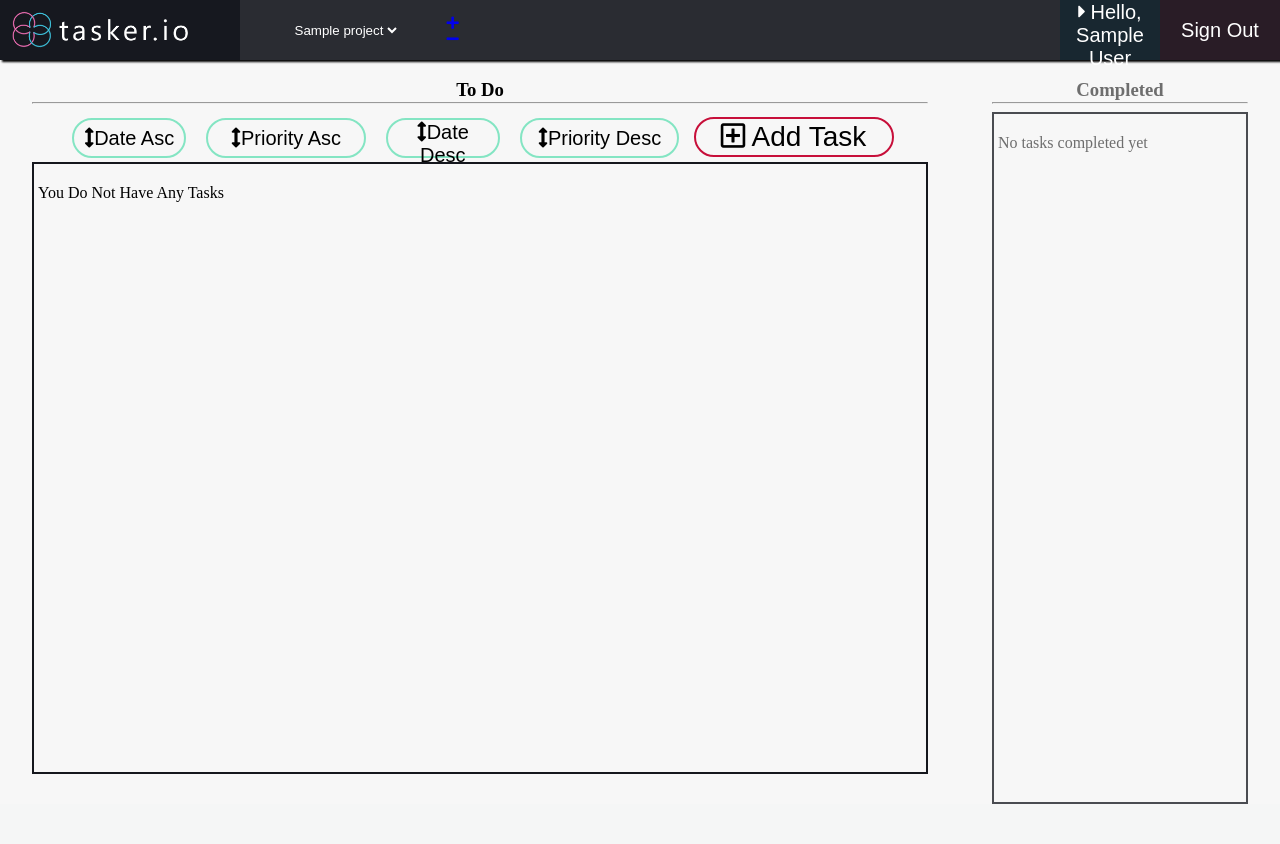
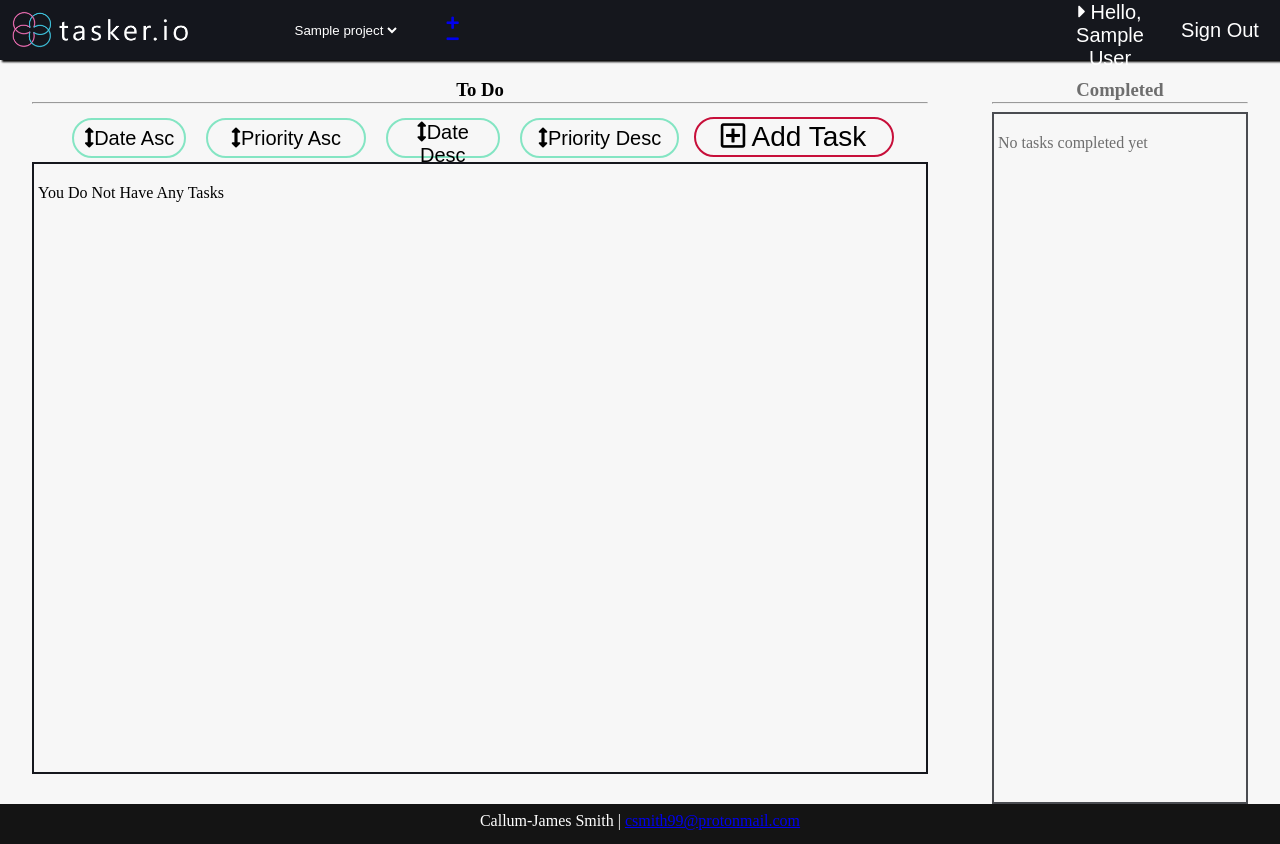
Before and after one commit to SilenceOfTheLambdas/tasker, a PHP site: page /landing.php?projects= in a window 1280 px wide. Before the commit the page ends 804 px from the top, so only its background shows below. Run offline with PHP 8.4, Linux system fonts and the light colour scheme; the visitor is signed in with stand-in values (Sample User, id 1); tables that the repository leaves empty or names only in its code hold one stand-in row (values such as "Sample post"); data that the repository does not hold is empty; some web fonts are replaced.

Commit message:
added footer to landing page

```diff
--- a/css/main.css
+++ b/css/main.css
@@ -6,7 +6,7 @@
 :root /* The variables */
  {
   --background-color: #f7f7f7;
-  --header-BG-color: #15171de6;
+  --header-BG-color: #15171d;
   --task-container-border: #15171d;
   --logo-BG-color: #15171de6;
   --box-BG-color: #ebebeb00;
@@ -615,6 +615,7 @@ form.add-item > button:hover {
   bottom: 0;
   left: 0;
   background: rgba(0, 0, 0, 0.8);
+  color: white;
   z-index: 9999;
   width: 100%;
   opacity: 0;
@@ -708,6 +709,23 @@ textarea.description {
   font-size: 1em;
 }
 
+footer {
+  background: rgb(20, 20, 20);
+  color: white;
+
+  margin: 0;
+  padding: 0;
+  height: 40px;
+  width: 100%;
+}
+
+footer > p {
+  margin: 0 auto;
+  padding: 8px;
+  color: white;
+  text-align: center;
+}
+
 /* Media Controls */
 @media screen and (max-width: 636px) /* when the screen reaches less than 635px */ {
   form#LoginForm {
--- a/landing.php
+++ b/landing.php
@@ -210,6 +210,9 @@ if (!isset($_SESSION['name'])) {
 
     </div>
 
+<footer>
+    <p>Callum-James Smith | <a href="mailto:csmith99@protonmail.com">csmith99@protonmail.com</a></p>
+</footer>
 </body>
 <script>
     document.getElementById("open-modal").onclick = function() // Stop the modal boxes from appearing quickly every time the page is refreshed
```
